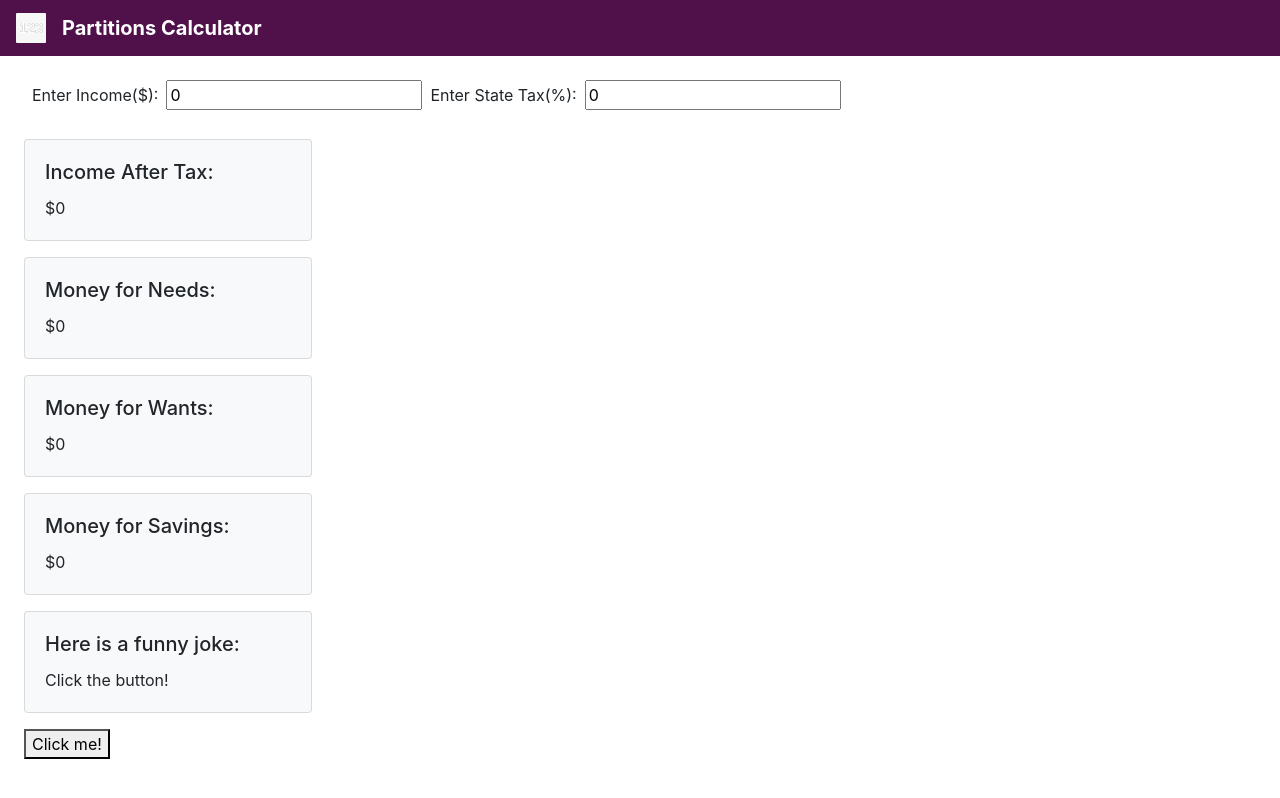
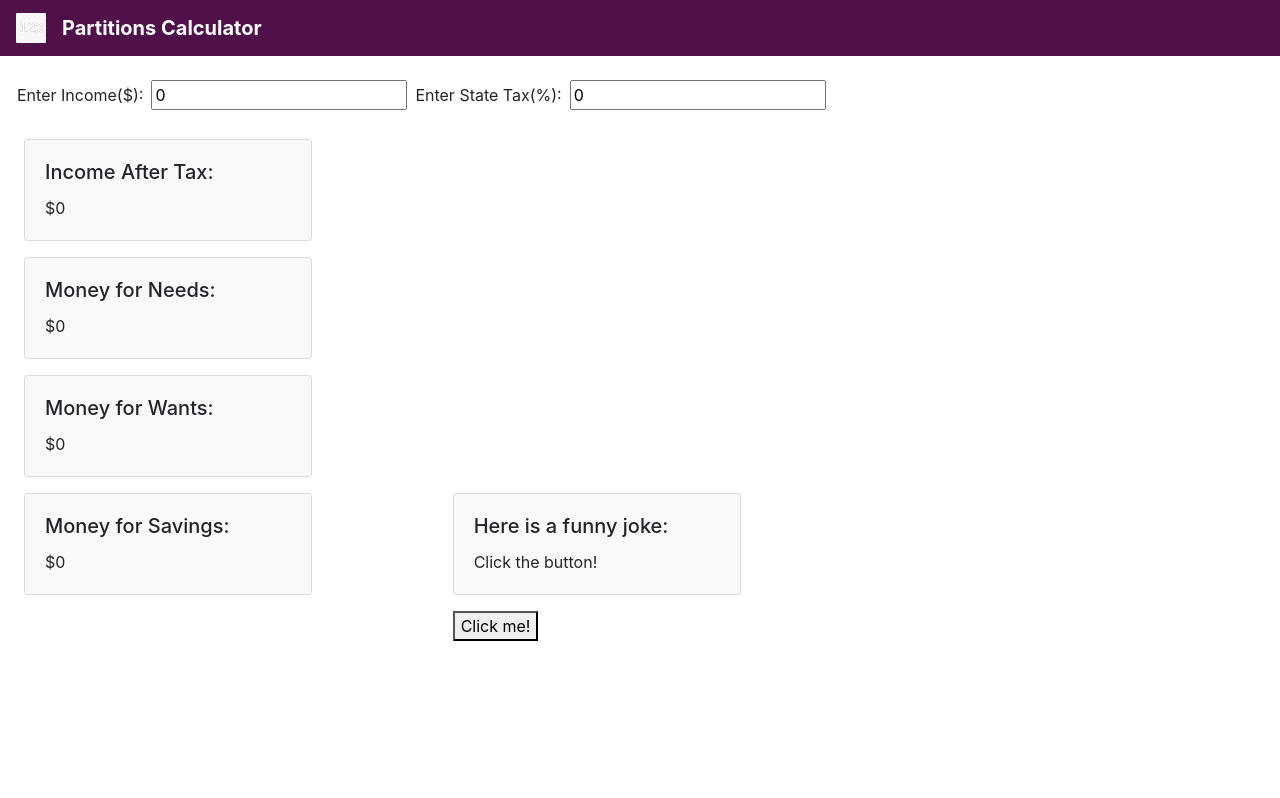
Before and after one commit to vanbuselvan/Galvanize-Project-1, a React (Create React App) app in the folder galvanizeproject1/: page / in a window 1280 px wide. Built offline with nearby package versions, Linux system fonts and the light colour scheme.

Commit message:
moved layout structure to bootstrap in calculator.js

```diff
--- a/galvanizeproject1/src/components/calculator.js
+++ b/galvanizeproject1/src/components/calculator.js
@@ -35,19 +35,40 @@ class Calculator extends Component {
     render() {
         return (
             <div class="Body">
-                <div>
+                <div class="row">
                     <Textfield incomeValue={this.state.incomeValue}
                         taxValue={this.state.taxValue}
                         onTextfieldChange={this.updateState} />
                 </div>
                 <div class="DataCards">
+                    <div class="row">
+                        <div class = "col-4">
                             <DataCard title="Income After Tax: " data={"$" + this.calculateAfterTaxPartition(this.state.incomeValue, this.state.taxValue, 100)} />
+                        </div>
+
+                    </div>
+                    <div class="row">
+                    <div class = "col-4">
                         <DataCard title="Money for Needs: " data={"$" + this.calculateAfterTaxPartition(this.state.incomeValue, this.state.taxValue, 50)} />
+                        </div>
+                    </div>
+                    <div class="row">
+                    <div class = "col-4">
                         <DataCard title="Money for Wants: " data={"$" + this.calculateAfterTaxPartition(this.state.incomeValue, this.state.taxValue, 30)} />
+                        </div>
+                    </div>
+                    <div class="row">
+                    <div class = "col-4">
                         <DataCard title="Money for Savings: " data={"$" + this.calculateAfterTaxPartition(this.state.incomeValue, this.state.taxValue, 20)} />
                         </div>
-                <div>
+                        <div class = "col-4">
                             <GenerateJoke />
+                        </div>
+                    </div>
+
+
+
+
                 </div>
             </div>
         )
```
Lines whose indentation alone changed are shown as unchanged.
